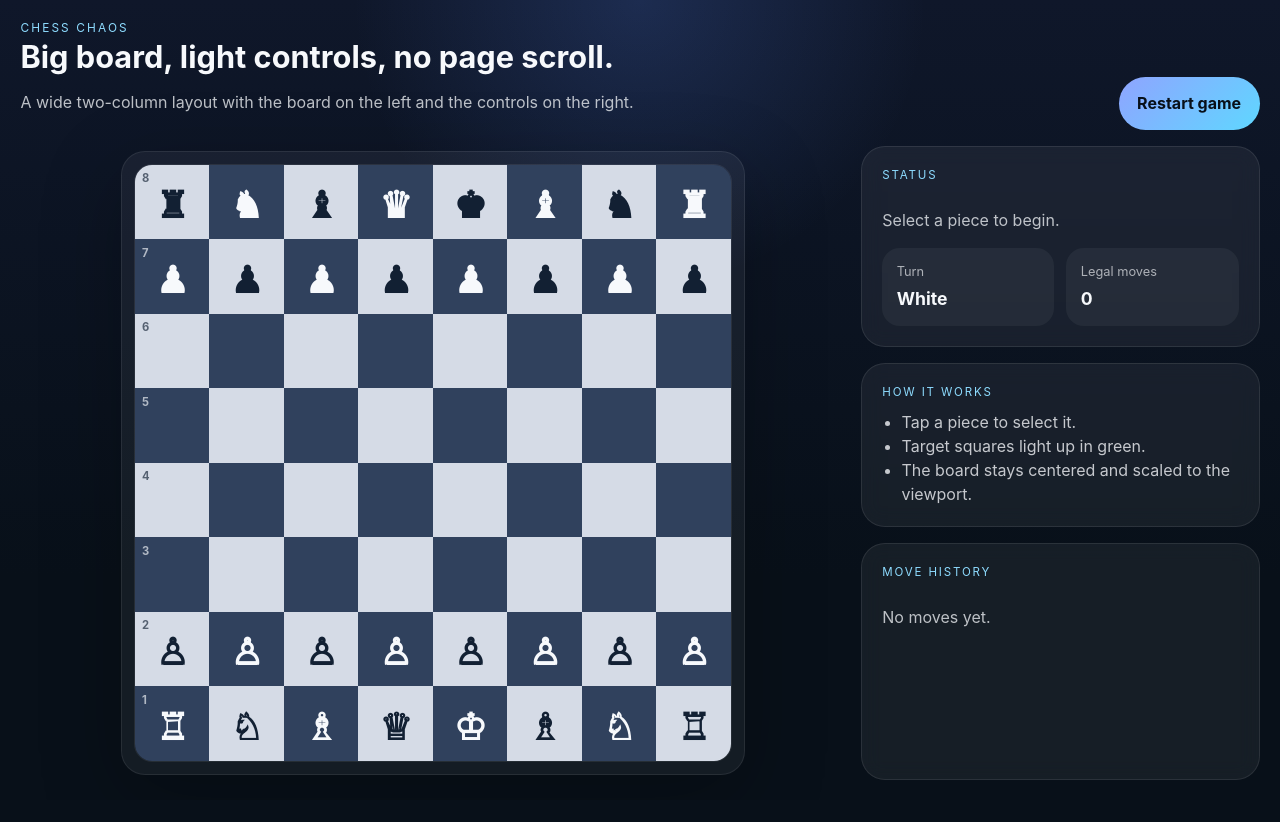
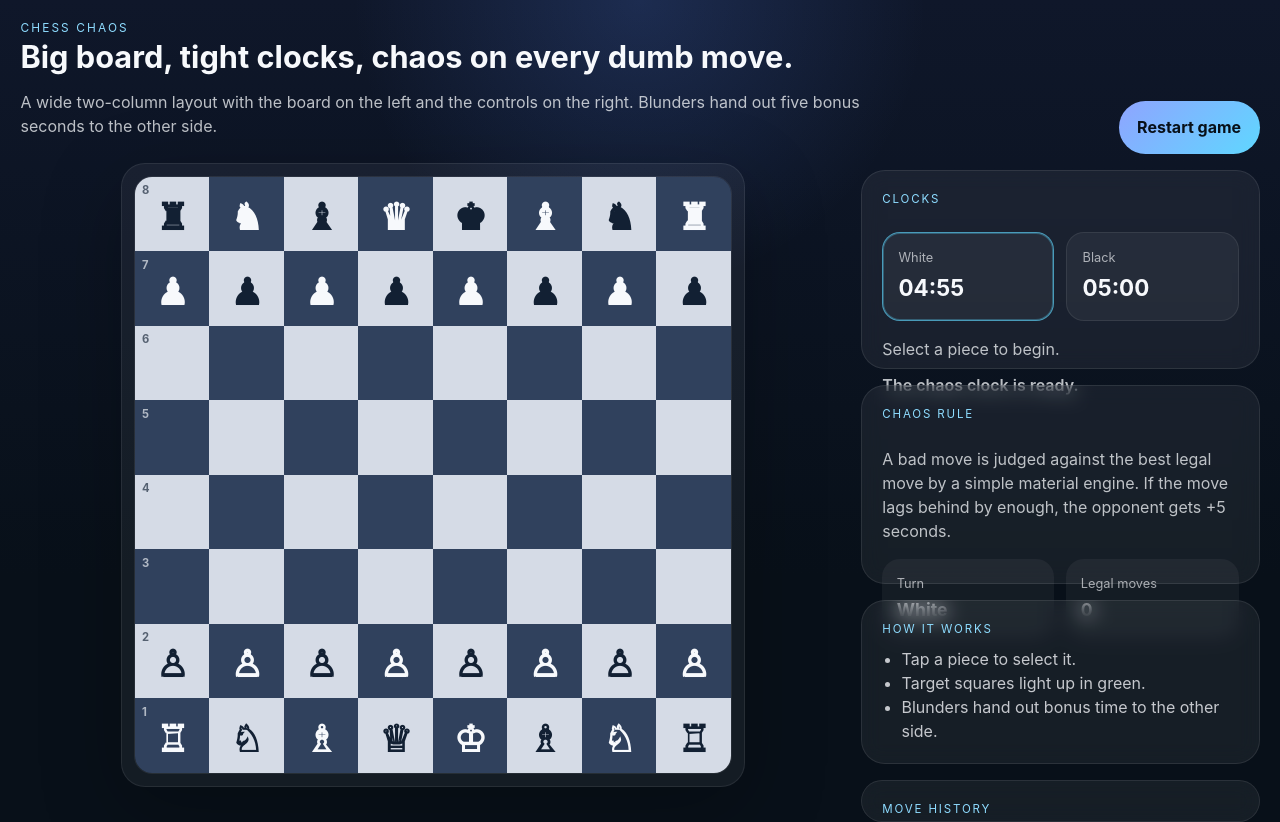
Before and after one commit to alvinhhh/stupid-ideas-hub, a React (Vite) app in the folder projects/chess-chaos/: page / in a window 1280 px wide. Before the commit the page ends 800 px from the top, so only its background shows below. Built offline with nearby package versions, Linux system fonts and the light colour scheme.

Commit message:
chore: restore chess chaos clock

```diff
--- a/projects/chess-chaos/src/App.jsx
+++ b/projects/chess-chaos/src/App.jsx
@@ -1,4 +1,4 @@
-import { useMemo, useState } from 'react';
+import { useEffect, useMemo, useState } from 'react';
 import { Chess } from 'chess.js';
 
 const files = ['a', 'b', 'c', 'd', 'e', 'f', 'g', 'h'];
@@ -6,6 +6,10 @@ const pieces = {
   w: { p: '♙', r: '♖', n: '♘', b: '♗', q: '♕', k: '♔' },
   b: { p: '♟', r: '♜', n: '♞', b: '♝', q: '♛', k: '♚' },
 };
+
+const START_TIME = 300;
+const CHAOS_BONUS = 5;
+const BLUNDER_THRESHOLD = 180;
 
 function squareName(fileIndex, rankIndex) {
   return files[fileIndex] + String(8 - rankIndex);
@@ -15,10 +19,53 @@ function copyGame(game) {
   return new Chess(game.fen());
 }
 
+function formatClock(seconds) {
+  const safeSeconds = Math.max(0, Math.floor(seconds));
+  const minutes = String(Math.floor(safeSeconds / 60)).padStart(2, '0');
+  const secs = String(safeSeconds % 60).padStart(2, '0');
+  return minutes + ':' + secs;
+}
+
+function evaluateBoard(game) {
+  if (game.isCheckmate()) {
+    return game.turn() === 'w' ? 100000 : -100000;
+  }
+
+  if (game.isDraw() || game.isStalemate()) {
+    return 0;
+  }
+
+  const values = { p: 100, n: 320, b: 330, r: 500, q: 900, k: 0 };
+  let score = 0;
+
+  for (const rank of game.board()) {
+    for (const piece of rank) {
+      if (!piece) continue;
+      const value = values[piece.type] ?? 0;
+      score += piece.color === 'w' ? value : -value;
+    }
+  }
+
+  if (game.isCheck()) {
+    score += game.turn() === 'w' ? -25 : 25;
+  }
+
+  return score;
+}
+
+function evaluateMove(game, move) {
+  const next = copyGame(game);
+  next.move(move);
+  return evaluateBoard(next);
+}
+
 export default function App() {
   const [game, setGame] = useState(() => new Chess());
   const [selected, setSelected] = useState('');
   const [statusMessage, setStatusMessage] = useState('Select a piece to begin.');
+  const [whiteClock, setWhiteClock] = useState(START_TIME);
+  const [blackClock, setBlackClock] = useState(START_TIME);
+  const [lastChaos, setLastChaos] = useState('The chaos clock is ready.');
 
   const legalTargets = useMemo(() => {
     if (!selected) return [];
@@ -27,24 +74,65 @@ export default function App() {
 
   const board = useMemo(() => game.board(), [game]);
   const moveHistory = useMemo(() => game.history().slice().reverse(), [game]);
+  const activeClock = game.turn() === 'w' ? whiteClock : blackClock;
 
-  const nextStatus = () => {
-    if (game.isCheckmate()) return 'Checkmate. Hit restart to play again.';
-    if (game.isDraw()) return 'Draw. The board has given up.';
-    if (game.isStalemate()) return 'Stalemate. No legal moves remain.';
-    if (game.isCheck()) return 'Check on ' + (game.turn() === 'w' ? 'white' : 'black') + '.';
-    return (game.turn() === 'w' ? 'White' : 'Black') + ' to move.';
+  useEffect(() => {
+    if (game.isGameOver?.() || game.isCheckmate() || game.isDraw() || game.isStalemate()) {
+      return;
+    }
+
+    const timer = setInterval(() => {
+      if (game.turn() === 'w') {
+        setWhiteClock((value) => Math.max(0, value - 1));
+      } else {
+        setBlackClock((value) => Math.max(0, value - 1));
+      }
+    }, 1000);
+
+    return () => clearInterval(timer);
+  }, [game]);
+
+  const nextStatus = (futureGame = game) => {
+    if (futureGame.isCheckmate()) return 'Checkmate. Hit restart to play again.';
+    if (futureGame.isDraw()) return 'Draw. The board has given up.';
+    if (futureGame.isStalemate()) return 'Stalemate. No legal moves remain.';
+    if (futureGame.isCheck()) return 'Check on ' + (futureGame.turn() === 'w' ? 'white' : 'black') + '.';
+    return (futureGame.turn() === 'w' ? 'White' : 'Black') + ' to move.';
   };
 
   const handleSquareClick = (square) => {
     const piece = game.get(square);
 
     if (selected && legalTargets.includes(square)) {
+      const mover = game.turn();
+      const move = { from: selected, to: square, promotion: 'q' };
+      const preMoveScore = evaluateBoard(game);
+      const bestScore = game
+        .moves({ verbose: true })
+        .reduce((best, candidate) => Math.max(best, evaluateMove(game, candidate)), -Infinity);
       const next = copyGame(game);
-      next.move({ from: selected, to: square, promotion: 'q' });
+      next.move(move);
+      const postMoveScore = evaluateBoard(next);
+      const blunderGap = bestScore - postMoveScore;
+      const isBlunder = blunderGap >= BLUNDER_THRESHOLD || postMoveScore < preMoveScore - 120;
+
       setGame(next);
       setSelected('');
-      setStatusMessage(nextStatus());
+      setWhiteClock((value) => (mover === 'w' && isBlunder ? value : value));
+      setBlackClock((value) => (mover === 'b' && isBlunder ? value : value));
+      if (isBlunder) {
+        if (mover === 'w') {
+          setBlackClock((value) => value + CHAOS_BONUS);
+          setLastChaos('Blunder spotted. Black gets +' + CHAOS_BONUS + ' seconds.');
+        } else {
+          setWhiteClock((value) => value + CHAOS_BONUS);
+          setLastChaos('Blunder spotted. White gets +' + CHAOS_BONUS + ' seconds.');
+        }
+        setStatusMessage('Dumb move detected. The chaos clock fires.');
+      } else {
+        setLastChaos('Clean move. No chaos bonus awarded.');
+        setStatusMessage(nextStatus(next));
+      }
       return;
     }
 
@@ -61,7 +149,10 @@ export default function App() {
   const restart = () => {
     setGame(new Chess());
     setSelected('');
+    setWhiteClock(START_TIME);
+    setBlackClock(START_TIME);
     setStatusMessage('New game started. White to move.');
+    setLastChaos('The chaos clock is ready.');
   };
 
   return (
@@ -69,8 +160,8 @@ export default function App() {
       <header className='topbar'>
         <div>
           <p className='eyebrow'>chess chaos</p>
-          <h1>Big board, light controls, no page scroll.</h1>
-          <p className='lede'>A wide two-column layout with the board on the left and the controls on the right.</p>
+          <h1>Big board, tight clocks, chaos on every dumb move.</h1>
+          <p className='lede'>A wide two-column layout with the board on the left and the controls on the right. Blunders hand out five bonus seconds to the other side.</p>
         </div>
         <button onClick={restart}>Restart game</button>
       </header>
@@ -107,8 +198,24 @@ export default function App() {
 
         <aside className='sidebar'>
           <section className='panel status-panel'>
-            <p className='panel-label'>Status</p>
+            <p className='panel-label'>Clocks</p>
+            <div className='clock-grid'>
+              <div className={game.turn() === 'w' ? 'clock active' : 'clock'}>
+                <span>White</span>
+                <strong>{formatClock(whiteClock)}</strong>
+              </div>
+              <div className={game.turn() === 'b' ? 'clock active' : 'clock'}>
+                <span>Black</span>
+                <strong>{formatClock(blackClock)}</strong>
+              </div>
+            </div>
             <p className='status-text'>{statusMessage}</p>
+            <p className='chaos-line'>{lastChaos}</p>
+          </section>
+
+          <section className='panel status-panel'>
+            <p className='panel-label'>Chaos rule</p>
+            <p className='status-text'>A bad move is judged against the best legal move by a simple material engine. If the move lags behind by enough, the opponent gets +5 seconds.</p>
             <div className='mini-stats'>
               <div>
                 <span>Turn</span>
@@ -126,7 +233,7 @@ export default function App() {
             <ul>
               <li>Tap a piece to select it.</li>
               <li>Target squares light up in green.</li>
-              <li>The board stays centered and scaled to the viewport.</li>
+              <li>Blunders hand out bonus time to the other side.</li>
             </ul>
           </section>
 
--- a/projects/chess-chaos/src/styles.css
+++ b/projects/chess-chaos/src/styles.css
@@ -64,7 +64,8 @@ button {
 
 .lede,
 .muted,
-.status-text {
+.status-text,
+.chaos-line {
   color: rgba(247, 249, 252, 0.75);
 }
 
@@ -170,7 +171,7 @@ button {
 
 .sidebar {
   display: grid;
-  grid-template-rows: auto auto minmax(0, 1fr);
+  grid-template-rows: auto auto auto minmax(0, 1fr);
   gap: 1rem;
 }
 
@@ -199,6 +200,41 @@ button {
 .status-text {
   margin: 0;
   font-size: 1rem;
+}
+
+.chaos-line {
+  margin: -0.25rem 0 0;
+  font-weight: 600;
+}
+
+.clock-grid {
+  display: grid;
+  grid-template-columns: repeat(2, minmax(0, 1fr));
+  gap: 0.75rem;
+}
+
+.clock {
+  padding: 0.95rem;
+  border-radius: 18px;
+  background: rgba(255, 255, 255, 0.05);
+  border: 1px solid rgba(255, 255, 255, 0.08);
+}
+
+.clock.active {
+  border-color: rgba(95, 215, 255, 0.65);
+  box-shadow: inset 0 0 0 1px rgba(95, 215, 255, 0.3);
+}
+
+.clock span {
+  display: block;
+  font-size: 0.8rem;
+  color: rgba(247, 249, 252, 0.65);
+}
+
+.clock strong {
+  display: block;
+  margin-top: 0.25rem;
+  font-size: 1.4rem;
 }
 
 .mini-stats {
```
